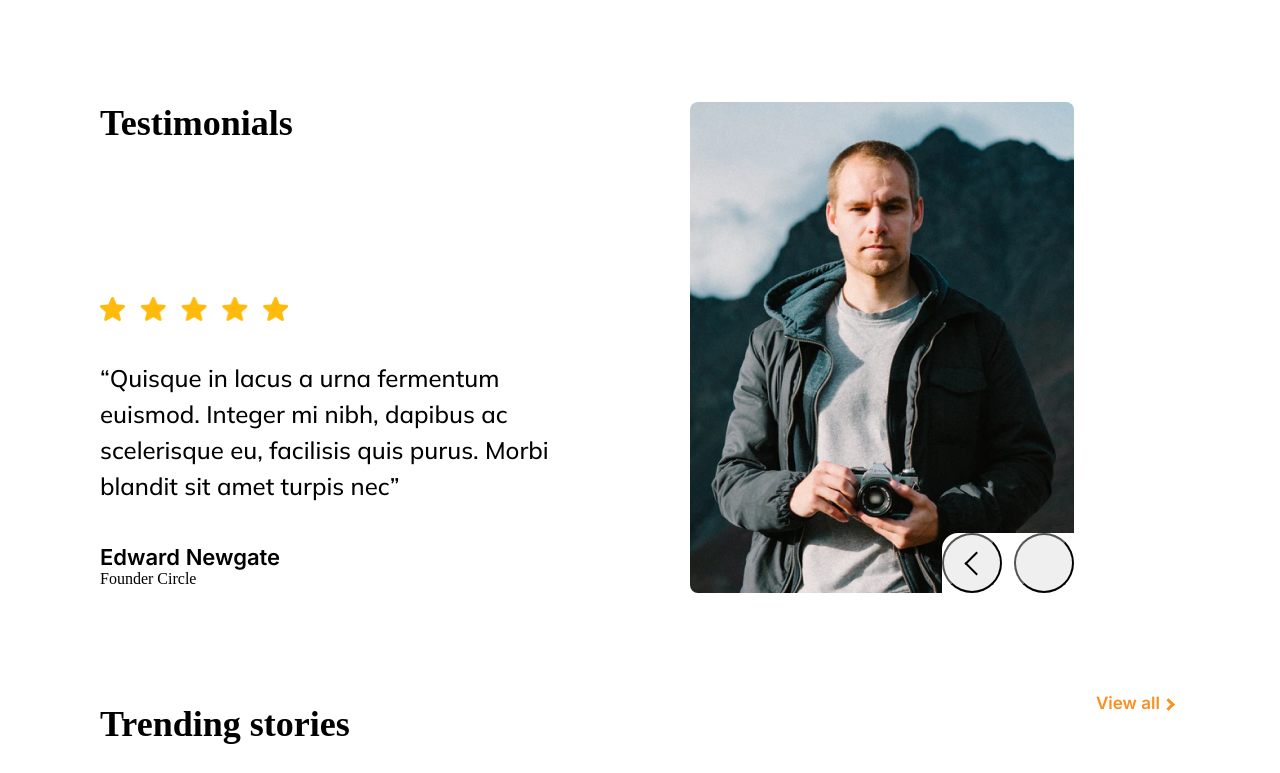
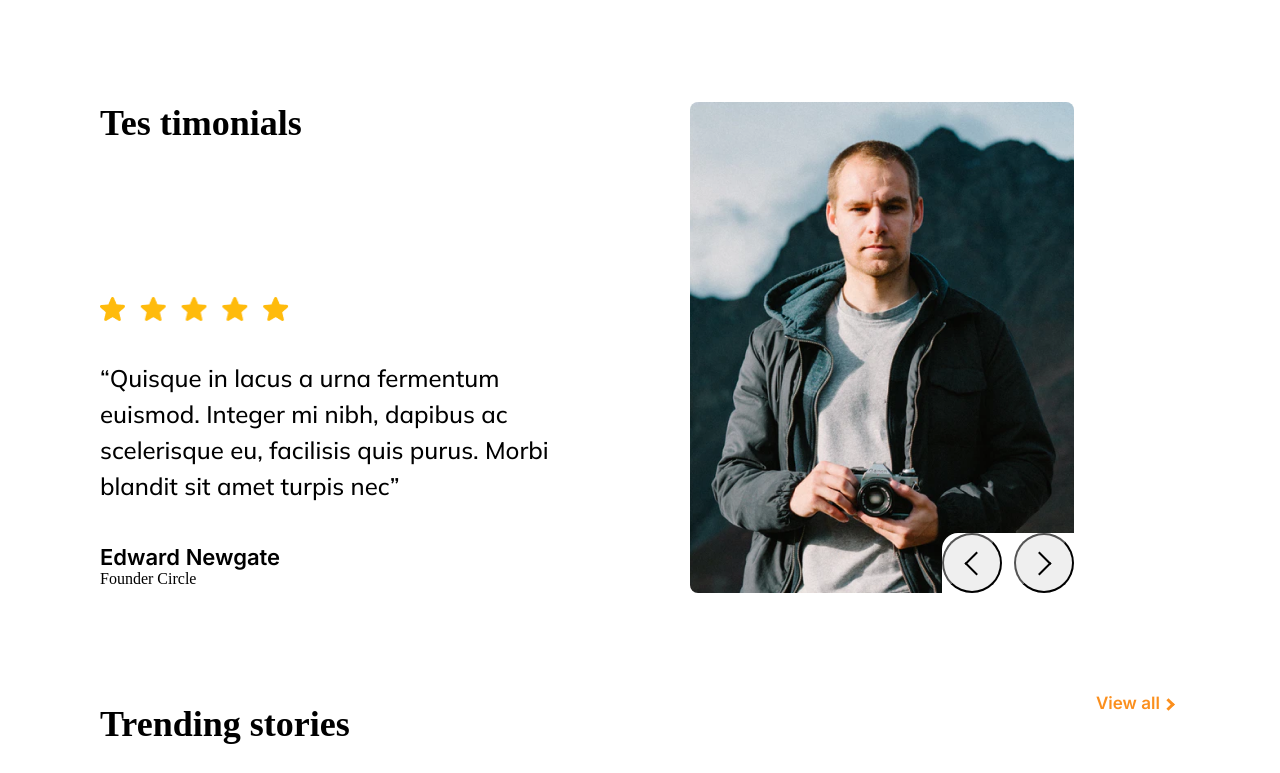
Before and after one commit to pinkypie1488/DZ, a plain HTML site: page index.html in a window 1280 px wide. Shown: the part 2667-3440 px from the top of the page. Drawn offline with Linux system fonts and the light colour scheme.

Commit message:
second commit

```diff
--- a/CSS/styles.css
+++ b/CSS/styles.css
@@ -456,7 +456,21 @@ form select {
     width: 60px;
     height: 60px;
     border-radius: 50%;
+    position: relative;
    }
+   .arrow-r:after {
+    display: block;
+    content: " ";
+    width: 15px;
+    height: 15px;
+    border: 2px solid;
+    position: absolute;
+    border-top: none;
+    border-left: none;
+    transform: rotate(-45deg);
+    left: 15px;
+    top: 20px;
+  }
 
 
 
@@ -611,5 +625,5 @@ form select {
   display: flex;
   justify-content: center;
   align-items: center;
-  margin-bottom: 50px;
+  padding-bottom: 50px;
 }
--- a/index.html
+++ b/index.html
@@ -129,7 +129,7 @@
 
     <section class="section5">
         <div class="text-continer4">
-            <h2>Testimonials</h2>
+            <h2>Tes timonials</h2>
             <img src="/image/stars.png">
             <blockquote>“Quisque in lacus a urna fermentum euismod. Integer mi nibh, dapibus ac scelerisque eu, facilisis quis purus. Morbi blandit sit amet turpis nec”</blockquote>
             <span><a id="edward">Edward Newgate</a> <br><a id="circle">Founder Circle</a></span>
```
